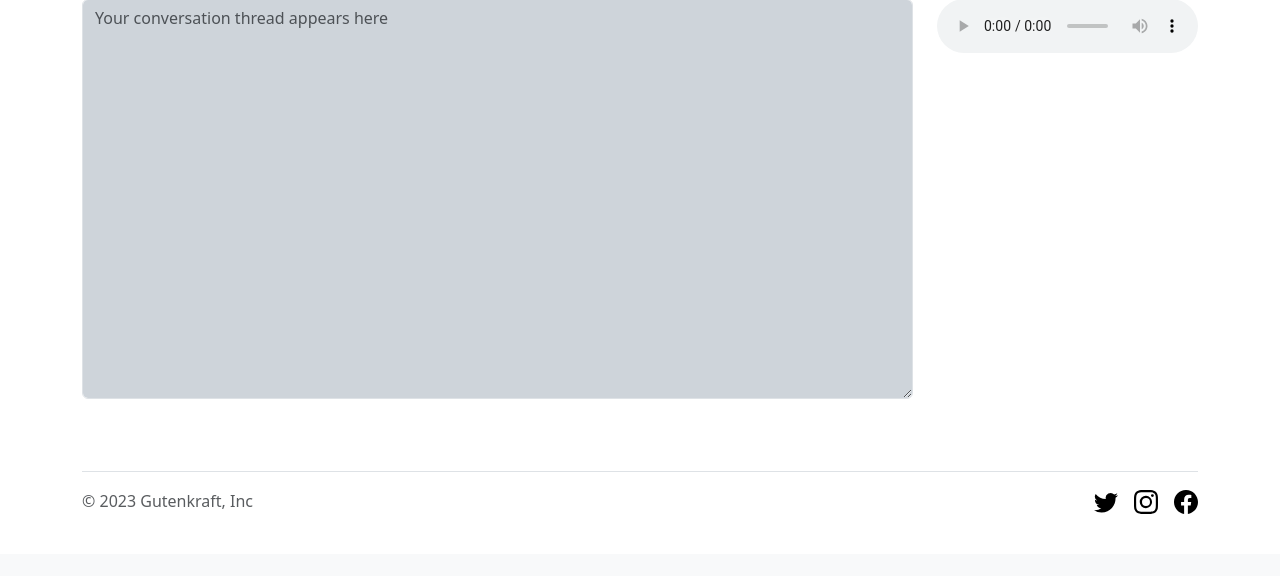
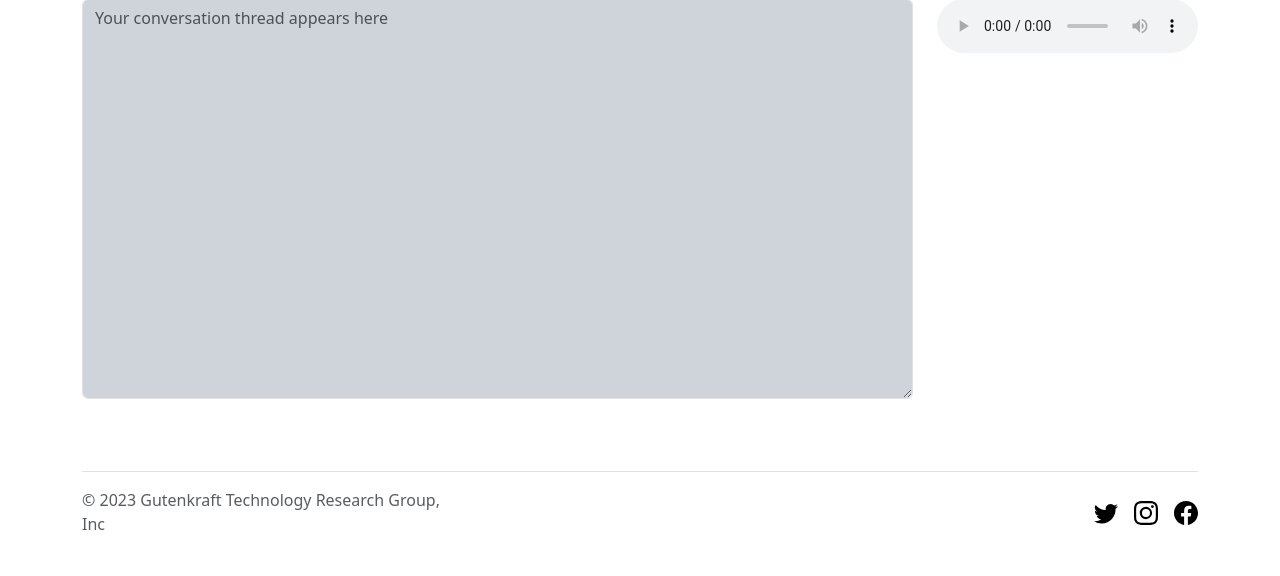
Before and after one commit to datafilik/gk-labs-website, a Flask app: page /resources/kaito in a window 1280 px wide. Shown: the part 410-986 px from the top of the page. Before the commit the page ends 924 px from the top, so only its background shows below. Run offline with Flask 3, Linux system fonts and the light colour scheme; parts of the project's set-up code (start-up, migrations or seed data) failed here and were passed over.

Commit message:
org name update

```diff
--- a/static/kaito.js
+++ b/static/kaito.js
@@ -189,7 +189,7 @@ function discardRecording() {
 //----------------------------------------------------------------------
 // input query processing functions
 //----------------------------------------------------------------------
-function postPromptData(data) {
+async function postPromptData(data) {
     // HTTP request by AJAX call using Fetch
     fetch("/resources/kaito/prompt_processor", {
         method: "POST",
@@ -203,7 +203,8 @@ function postPromptData(data) {
                 </svg>`;
 
             getResponsebtn.removeAttribute('disabled', '');
-            window.location.reload(true) // reload page to reflect new data. Temp for cases where AJAX seem not be working
+            // window.location.reload(true) // reload page to reflect new data. Temp for cases where AJAX seem not be working
+            // $("#msgThreadArea").load("/resources/kaito/prompt_processor" );
         } else {
             throw new Error(`Request failed with status ${reponse.status}`);
         }
--- a/templates/footer.html
+++ b/templates/footer.html
@@ -19,7 +19,7 @@
 <div class="container">
   <footer class="d-flex flex-wrap justify-content-between align-items-center py-3 my-4 border-top">
     <div class="col-md-4 d-flex align-items-center">
-      <span class="mb-3 mb-md-0 text-muted">&copy; <script>document.write(new Date().getFullYear());</script> Gutenkraft, Inc</span>
+      <span class="mb-3 mb-md-0 text-muted">&copy; <script>document.write(new Date().getFullYear());</script> Gutenkraft Technology Research Group, Inc</span>
     </div>
 
     <ul class="nav col-md-4 justify-content-end list-unstyled d-flex">
--- a/templates/kaito.html
+++ b/templates/kaito.html
@@ -3,6 +3,7 @@
   <head>
     {% include 'headcontent.html' %}
     <title>Gutenkraft - KAITO: Source Knowledge using AI</title>
+    <!-- <script src="https://code.jquery.com/jquery-3.7.0.js"></script> -->
   </head>
   <body>
 
```
Also changed, not shown: 1 other file.
